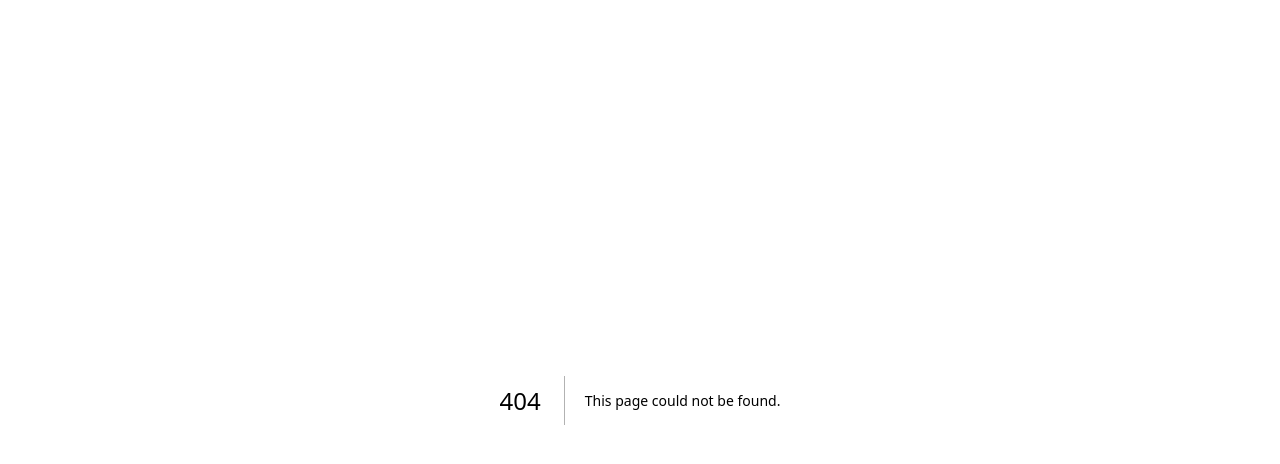
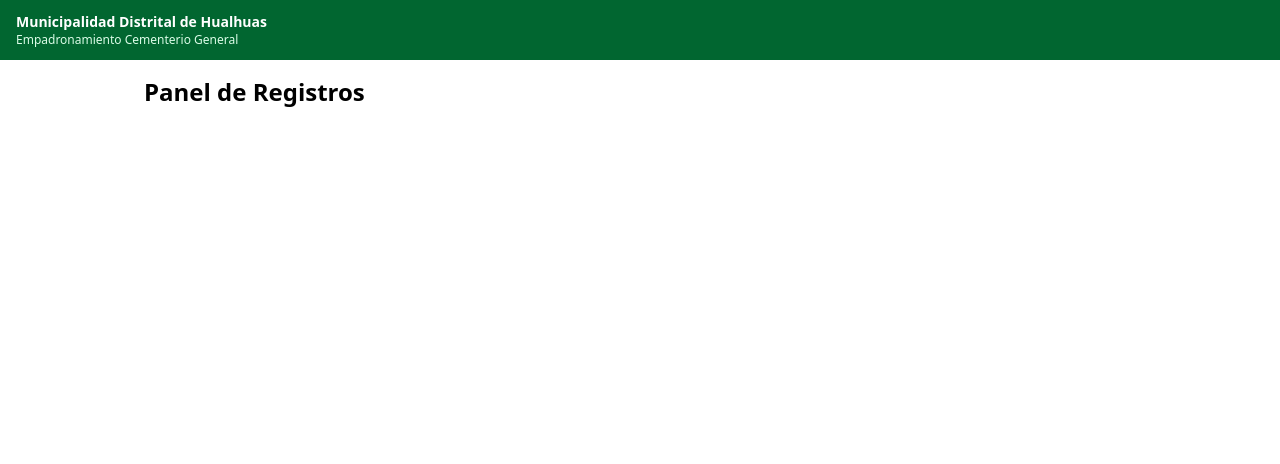
Before and after one commit to JosueHTDev/empadronamiento-difuntos-muni-hualhuas, a Next.js app: page /admin in a window 1280 px wide. Before the commit this address had no page. Shown: the top 464 px of the page. Built offline with nearby package versions, Linux system fonts and the light colour scheme.

Commit message:
Estructura inicial de las páginas

```diff
--- /dev/null
+++ b/src/app/admin/layout.tsx
@@ -0,0 +1,22 @@
+export const metadata = {
+  title: "Panel de Registros - Municipalidad de Hualhuas",
+};
+
+export default function AdminLayout({
+  children,
+}: Readonly<{
+  children: React.ReactNode;
+}>) {
+  return (
+    <div className="flex flex-col min-h-full">
+      <header className="bg-green-800 text-white px-4 py-3 flex items-center justify-between">
+        <div>
+          <p className="font-semibold text-sm">Municipalidad Distrital de Hualhuas</p>
+          <p className="text-xs text-green-100">Empadronamiento Cementerio General</p>
+        </div>
+      </header>
+
+      <main className="flex-1">{children}</main>
+    </div>
+  );
+}
--- /dev/null
+++ b/src/app/admin/page.tsx
@@ -0,0 +1,7 @@
+export default function AdminPage() {
+  return (
+    <div className="flex flex-col gap-4 p-4 max-w-5xl mx-auto">
+      <h1 className="text-2xl font-bold mb-4">Panel de Registros</h1>
+    </div>
+  );
+}
--- /dev/null
+++ b/src/app/login/page.tsx
@@ -0,0 +1,7 @@
+export default function LoginPage() {
+  return (
+    <div className="flex flex-col items-center justify-center min-h-screen p-4">
+      <h1 className="text-2xl font-bold mb-4">Iniciar Sesión</h1>
+    </div>
+  );
+}
```
